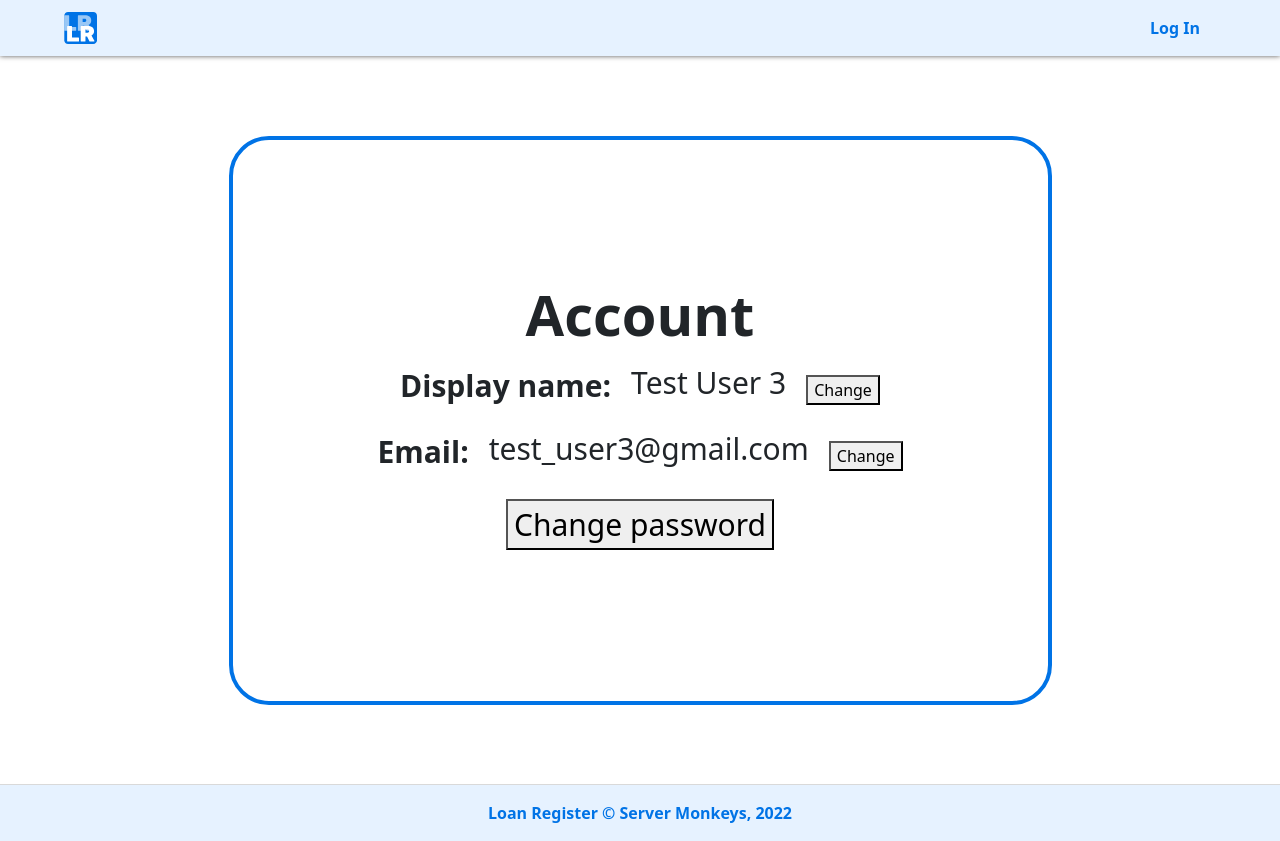
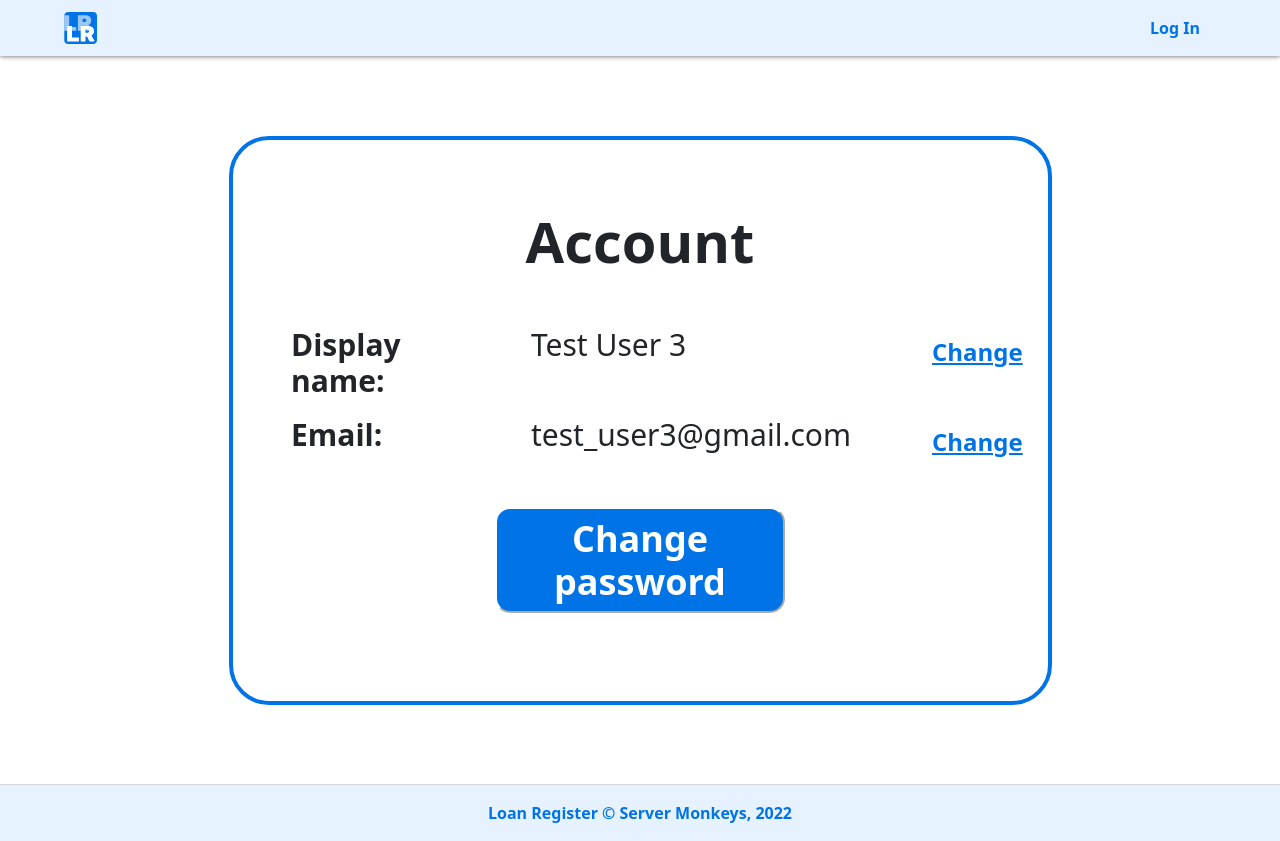
Before and after one commit to IT-Project-Server-Monkeys/Loan-Register-Frontend, a React (Create React App) app: page /account in a window 1280 px wide. Built offline with nearby package versions, Linux system fonts and the light colour scheme; no server answers.

Commit message:
styling + changeable fields, TODO fix axios

```diff
--- a/src/components/Header.js
+++ b/src/components/Header.js
@@ -14,7 +14,7 @@ const Header = (props) => {
  // then passes it onto parent via the onLogin provided by parent
  // TODO remove
   const handleLogin = () => {
-    props.onLogin({ userId: 1234 });
+    props.onLogin({ userId: "62fd8a9df04410afbc6df31f" });
   };
 
   // individual nav link component, consisting of button with href
--- a/src/components/ToggleInput.js
+++ b/src/components/ToggleInput.js
@@ -1,19 +1,34 @@
-import React, { useState } from "react";
+import React, { useState, useEffect } from "react";
 import "../styles/ToggleInput.scss";
 
 const ToggleInput = (props) => {
   const [editMode, setEditMode] = useState(false);
+  const [curVal, setCurVal] = useState();
+
+  const saveInput = async () => {
+    console.log(curVal);
+    // TODO axios post request to server
+    setEditMode(false);
+  }
+
+  useEffect(() => {
+    setCurVal(props.initVal);
+  }, [props]);
 
   if (editMode) return (
     <>
-      <input type="text" placeholder={`New ${props.field.replace("_", " ")}`} className={"input-box"}/>
-      <button onClick={() => {setEditMode(false)}}>Save</button>
+      <input
+        type="text" className={"input-box"}
+        value={curVal} onChange={event => setCurVal(event.target.value)}
+        placeholder={`New ${props.field.replace("_", " ")}`}
+      />
+      <button className="toggle" onClick={saveInput}>Save</button>
     </>
   );
   else return (
     <>
-      <p>{props.initVal}</p>
-      <button onClick={() => {setEditMode(true)}}>Change</button>
+      <p>{curVal}</p>
+      <button className="toggle" onClick={() => {setEditMode(true)}}>Change</button>
     </>
   );
 };
--- a/src/pages/Account.js
+++ b/src/pages/Account.js
@@ -27,6 +27,7 @@ const Account = () => {
   };
 
   useEffect(() => {
+    // TODO get user id from app
     fetchUser();
     console.log("fetch");
   }, []);
--- a/src/styles/Account.scss
+++ b/src/styles/Account.scss
@@ -3,5 +3,41 @@
 
   .text-bkg-box {
     margin: auto;
+
+    h1 {
+      margin-bottom: 2rem;
+    }
+
+    h3 {
+      width: 200px;
+      margin: 20px;
+      height: 50px;
+    }
+
+    p {
+      width: 363px;
+      margin: 20px;
+      vertical-align: middle;
+    }
+
+    button {
+      border-radius: 15px;
+      border-color: white;
+      font-size: 36px;
+      line-height: 1.2;
+      height: fit-content;
+      padding: 0.5rem;
+  }
+
+    button.toggle {
+      width: 75px;
+      background-color: transparent;
+      border: 0;
+      text-decoration: underline;
+      color: var(--blue-color);
+      font-size: 1.5rem;
+      font-weight: bold;
+    }
+
   }
 }
--- a/src/styles/Login.module.scss
+++ b/src/styles/Login.module.scss
@@ -7,14 +7,3 @@
     padding: 90px 0 90px 0;
     background-image: url("../images/backgroundImage.png");
 }
-
-.button{
-    background-color: var(--blue-color);
-    width: 290px;
-    height: 106px;
-    border-radius: 15px;
-    color: var(--white-color);
-    font-size: 48px;
-    font-weight: bold;
-    margin: 10px;
-}
--- a/src/styles/TextBkgBox.scss
+++ b/src/styles/TextBkgBox.scss
@@ -55,4 +55,15 @@
         display: inline-flex;
         align-items: center;
     }
+
+    button, .button{
+        background-color: var(--blue-color);
+        width: 290px;
+        height: 106px;
+        border-radius: 15px;
+        color: var(--white-color);
+        font-size: 48px;
+        font-weight: bold;
+        margin: 10px;
+    }
 }
```
